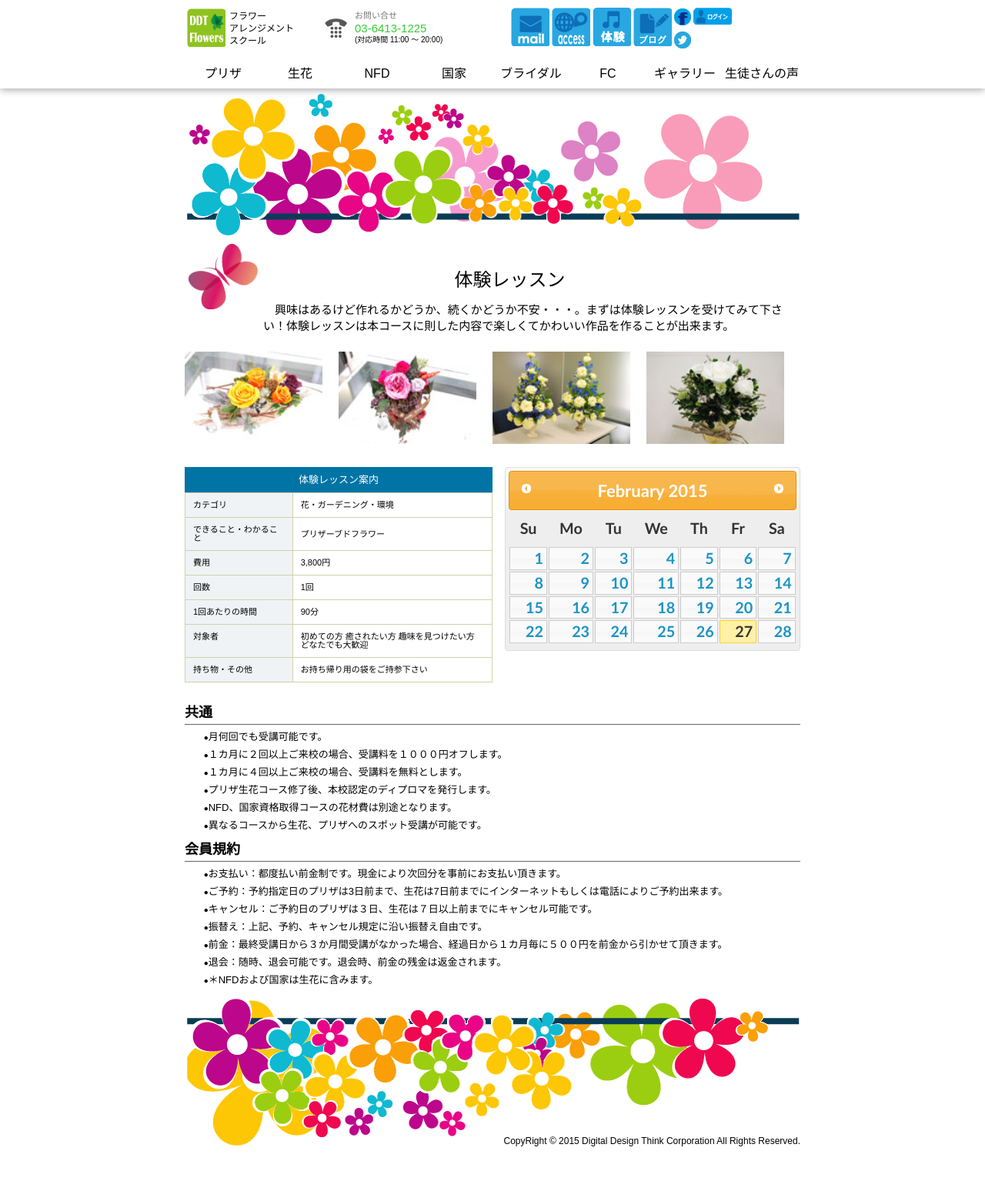
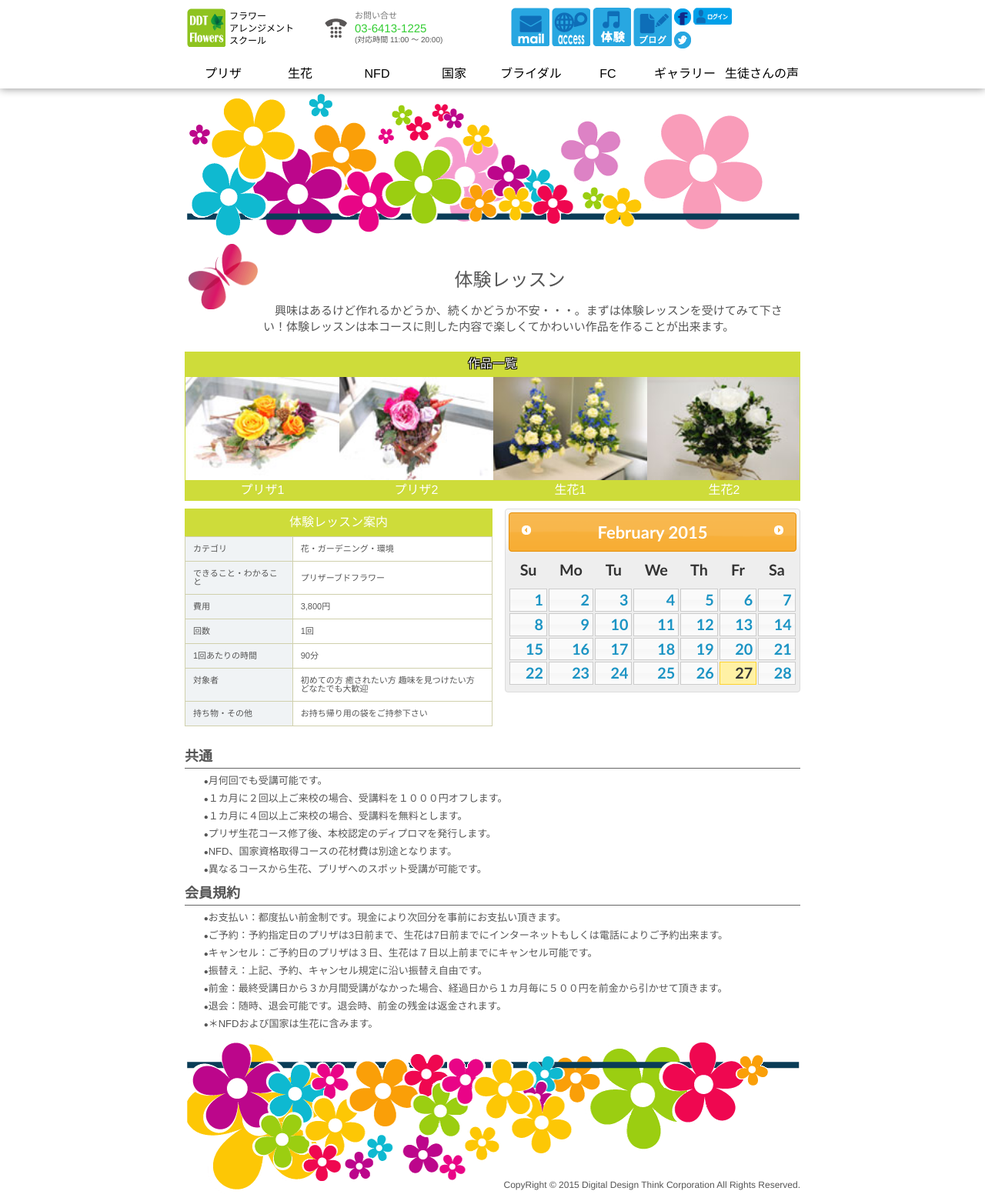
Before and after one commit to honmura-local/ddtflower, a PHP site: page /experience.html in a window 1280 px wide. Shown: the whole page at 77% size. Before the commit the page ends 1490 px from the top, so only its background shows below. Run offline with PHP 8.4, Linux system fonts and the light colour scheme.

Commit message:
共通レイアウトの作成

```diff
--- a/css/courseguide.css
+++ b/css/courseguide.css
@@ -65,7 +65,6 @@
     height:     auto;       /* 高さを自動調整する。 */
     font-size:  15px;       /* フォントのサイズを指定する。タイトルより小さめのフォンとサイズにする。 */
     text-indent: 1em;		/* インデントを1文字分入れる */
-    font-family: Osaka;		/* フォントをOsakaにする */
     font-weight: normal;	/* 文字の太さを通常にする */
     line-height: 1.4;		/* 行間を1.4行分とる */
     margin: 0 auto;         /* 中央に寄せる。 */
@@ -85,19 +84,30 @@
     margin: 0 0 20px;  	 					/* 下に20px余白を空ける */
     width: 56%;    							/* 幅を56%にする */
     float: left;     					   	/* 左回りに回り込みできるようにする */
+}
+
+/*
+ * セレクタ:.courseGuide
+ * 概要   :コース案内についてのスタイル
+ * 作成者 :T.Yamamoto
+ * 作成日 :2015.02.09
+ * 変更者 :T.Masuda
+ * 変更日 :2015.02.26
+ * 内容　 :幅を広くしました。
+ */
+.guideTable {
     font-family: osaka, Arial, Helvetica;	/* フォントを設定する。 */
 }
 
 /*
- * セレクタ:.courseGuide caption
- * 概要   :コース案内のタイトル部分
- * 作成日 :2015.02.25
+ * セレクタ:.guideTable .summary
+ * 概要   :案内テーブル概要のスタイル
  * 作成者 :T.Masuda
+ * 作成日 :2015.02.26
  */
-.courseGuide caption {
-	background: rgb(206,220,58);	/* 濃い青の背景を設定する。 */
-	color: #FFF;			/* フォントの色を白にする。 */
-
+.guideTable .summary {
+ 	background:	rgb(206,220,58);	/* 黄緑の背景を設定する。 */
+	color: #FFF;					/* フォントの色を白にする。 */
 	font-size: 16px;		/* フォントのサイズを普通にする。 */
 	margin-bottom: 0px;		/* 下marginをなくす。 */
 	padding: 10px 5px;		/* 全方向にpaddingを指定する。 */
@@ -105,33 +115,31 @@
 }
 
 /*
- * セレクタ:.courseGuide .courseGuideHead
- * 概要   :コース案内の見出し部分
- * 作成日 :2015.02.25
+ * セレクタ:.guideTable td,.guideTable th
+ * 概要   :案内テーブルセルのスタイル
  * 作成者 :T.Masuda
+ * 作成日 :2015.02.26
  */
-.courseGuide .courseGuideHead th{
+.guideTable td,.guideTable th {
+    padding: 10px;      	/* 幅を10px広げる */
+    font-size: 11px;		/* フォントのサイズを小さめにする。 */
+    text-align: left;	/* 文字を左に寄せる、 */
+    border: 1px solid #D0D0AC;	/* 黄緑の罫線で区切る。 */
+}
+
+/*
+ * セレクタ:.guideHead th
+ * 概要   :案内テーブル見出し行のセルのスタイル
+ * 作成者 :T.Masuda
+ * 作成日 :2015.02.27
+ */
+.guideHead th{
+	background: #F0F3F5;	/* 背景色を薄い青にする。 */
 	background: #F0F3F5;	/* 背景色を薄い青にする。 */
     font-size: 13px;		/* フォントのサイズをやや小さめにする。 */
     font-weight: bold;		/* フォントを太字にする。 */
     text-align: center;		/* 文字を中央に寄せる。 */
     vertical-align: middle;	/* 高さを中心に合わせる。 */
-}
-
-/*
- * セレクタ:.courseGuide th, .courseGuide td
- * 概要   :コース案内のセルについてのスタイル
- * 作成者 :T.Yamamoto
- * 作成日 :2015.02.09
- * 作成者 :T.Masuda
- * 作成日 :2015.02.24
- * 内容　 :paddingを狭めました。text-alignも追加しました。
- */
-.courseGuide th, .courseGuide td {
-    padding: 10px;      	/* 幅を10px広げる */
-    font-size: 11px;		/* フォントのサイズを小さめにする。 */
-    text-align: left;	/* 文字を左に寄せる、 */
-    border: 1px solid #D0D0AC;	/* 黄緑の罫線で区切る。 */
 }
 
 /*
@@ -327,7 +328,7 @@
  * 変更日 :2015.02.26
  * 内容　 :ご入会メリット追加
  */
-.commonText .summary, .salesPoint .summary, .memberRule .summary{
+.commonText .listHead, .salesPoint .listHead, .memberRule .listHead{
     font-size: 18px;    			/* 文字のサイズを18pxにする */
     font-weight: bold;				/* 太字にする。 */
     text-align: left;  				/* 文字を左寄せにする */
--- a/css/courseguideSP.css
+++ b/css/courseguideSP.css
@@ -43,7 +43,7 @@
      */
     .pageTitle .title {
         font-weight: bold;  /* 文字を太くする */
-        font-size: 16px;    /* フォントサイズ18pxにする */
+        font-size: 17px;    /* フォントサイズ17pxにする */
         padding: 1% 0 5px;  /* 上下にpaddingを挿入する。 */
 		width: 65%;			/* 幅を可変にする。 */
 		float: none;		/* floatを解除する。 */
@@ -134,7 +134,7 @@
     }
 
     /*
-     * セレクタ:.commonText .summary, .salesPoint .summary, .memberRule .summary
+     * セレクタ:.commonText .listHead, .salesPoint .listHead, .memberRule .listHead
      * 概要   :スマホ用リストのスタイル
      * 作成者 :T.Yamamoto
      * 作成日 :2015.02.16
@@ -142,7 +142,7 @@
      * 変更日 :2015.02.24
      * 内容　 :text-alignを変更しました。下marginを調整しました。
      */
-    .commonText .summary, .salesPoint .summary, .memberRule .summary , .merit .summary{
+    .commonText .listHead, .salesPoint .listHead, .memberRule .listHead {
         font-size: 13px;        /* 文字サイズを14pxにする */
         margin-bottom: 8px;		/* 下に8pxのmarginを挿入する。 */
     }
@@ -158,7 +158,8 @@
      */
     .commonText td, .salesPoint td, .memberRule td {
         text-align: left;       /* 左寄りにする */
-        font-size: 11px;        /* 文字サイズを14pxにする */
+        font-size: 11px;        /* 文字サイズを11pxにする */
+        padding-left: 2.5em;	/* インデントを調整する。 */
     }
 
 /*
@@ -191,16 +192,12 @@
  */
 .merit dd{
     font-size: 11px;    	/* 文字のサイズを11pxにする */
-	margin-bottom: 3px;		/* 各項目で十分に間を空ける。 */
+
+    margin-bottom: 6px;		/* 各項目で十分に間を空ける。 */
     padding-left: 2.1em;	/* 更にインデントをつける。 */
 	line-height: 16px;		/* スマホレイアウト時には行間を詰める。 */
 }
 .merit .meritTitle {
-	padding-bottom: 18px;
-	padding-top		:30px;
-}
-.merit .meritTitleText {
-	font-size: 18px;
 }
 .merit .meritImgLeft {
 	width: 52px;
@@ -216,7 +213,7 @@
  */
 .photoGallery{
 	width: 90%;				/* 余白を考えた幅に設定する。 */
-	margin-top: 50px;
+	margin-top: 0px;		/* 上のmarginをなくす。 */
 }
 
 /*
@@ -248,6 +245,7 @@
 .photoGallery .galleryImgLeft{
 	vertical-align: bottom;		/* 高さを底に合わせる。 */
 	margin: 0 11px 0 26px;		/* 左右にmarginを設定する。左は右の画像との幅合わせ、右は文字との間隔調整となる。 */
+	width: 22px;
 }
 
 /*
@@ -259,6 +257,7 @@
 .photoGallery .galleryImgRight{
 	vertical-align: middle;		/* 高さを中心に合わせる。 */
 	margin: 0 0 0 11px;		/* 左にmarginを設定する。文字との間隔調整となる。 */
+	width: 35px;
 }
 
 /*
@@ -285,3 +284,26 @@
 .memberRule {
 	margin-bottom: 10px;
 }
+
+.photoGallery > * {
+	top: -10px;
+}
+
+.merit .meritTitle > * {
+position: relative;
+top: -7px;
+}
+
+.merit .meritTitle {
+height: 36px;
+background: rgb(206,220,58);
+}
+
+.merit .meritTitleText {
+font-size: 15px;
+top: -18px;
+}
+
+.guideTable .summary {
+	font-size: 16px;
+}
--- a/css/experience.css
+++ b/css/experience.css
@@ -32,12 +32,6 @@
  * 内容　 :コース案内と同様のレイアウトへの修正をしました。
  */
 .specialGuide .summary {
- 	background:	#0074a5;	/* 濃い青の背景を設定する。 */
-	color: #FFF;			/* フォントの色を白にする。 */
-	padding: 10px 5px;		/* 全方向にpaddingを指定する。 */
-    font-size: 13px;		/* フォントのサイズを普通にする。 */
-    text-align: center;		/* 文字を中央に寄せる。 */
-	margin-bottom: 0px;		/* 下marginをなくす。 */
 }
 
 /*
@@ -103,8 +97,20 @@
     height: 120px;      /* 高さを120pxに指定する。 */
     margin: 0 auto;     /* 中央に寄せる。 */
     clear: both;        /* 回り込みを無効にする */
+	margin-bottom: 60px!important;	/* 下にmarginを挿入する。slickのcssの値を上書きするためにimportantをつける。 */
 }
 
+/*
+ * セレクタ:.experienceGallery > div
+ * 概要   :experienceGalleryの画像リスト部分
+ * 作成者 :T.Masuda
+ * 作成日 :2015.02.27
+ */
+.experienceGallery > div {
+	padding: 8px 0 0;					/* 上部にpaddingを挿入する。 */
+	background: rgb(206,220,58);		/* 背景色を黄緑色にする。 */
+	border: 1px solid rgb(206,220,58);	/* 黄緑色の罫線で囲む。 */
+}
 /*
  * セレクタ:.experienceGallery img
  * 概要   :カルーセルで表示する画像のサイズを200pxの正方形にする。
@@ -115,8 +121,21 @@
  * 内容　 :フォトギャラリーと同様の画像要素サイズに変更しました。
  */
 .experienceGallery img{
-	height: 120px;
-	width: auto;
+	height: auto;		/* 高さを固定値にして揃える。 */
+	width: 200px;		/* 幅を自動調整する。 */
+	margin: 0 auto;		/* 中央に寄せる。 */
+}
+
+/*
+ * セレクタ:.experienceGallery img
+ * 概要   :作品ギャラリーの作品名。
+ * 作成者 :T.Masuda
+ * 作成日 :2015.02.27
+ */
+.experienceGallery p {
+	text-align: center;	/* 中央に寄せる。 */
+	padding: 5px 0;		/* 上下に余裕を持たせる。 */
+	color: #FFF;		/* 白抜き文字 */
 }
 
 .calendar > div {
@@ -124,3 +143,14 @@
 	font-size: 22px;
 	box-sizing: border-box;
 }
+.galleryTitle {
+	text-align: center;
+	background: rgb(206,220,58);
+	padding-top: 8px;
+}
+span.galleryTitleText {
+	font-size: 16px;
+	color: #FFF;
+	/* テキストにふちをつける。 */
+	text-shadow:   -1px -1px #000,  1px -1px #000,  -1px 1px #000,  1px 1px #000;
+}
--- a/css/experienceSP.css
+++ b/css/experienceSP.css
@@ -15,21 +15,6 @@
        width: 90%;				/* marginを考慮した可変幅を設定する。 */
        margin: 0 auto 10px;		/* 中央に寄せる。下のmarginもセットする。 */
        float: none;				/* floatを解除する。 */
-     }
-
-    /*
-     * セレクタ:.specialGuide .summary
-     * 概要   :スマホ用体験レッスン案内テーブル概要のスタイル
-     * 作成者 :T.Yamamoto
-     * 作成日 :2015.02.16
-     * 変更者 :T.Masuda
-     * 変更日 :2015.02.24
-     * 内容  :text-alignを設定しました。
-     */
-     .specialGuide .summary {
-        padding: 15px; /* 要素の幅を15px広げる */
-        font-size: 13px;/* フォントのサイズを13pxにする */
-        text-align: center;	/* 文字を中央に寄せる。 */
      }
 
     /*
@@ -80,10 +65,11 @@
  * 作成日 :2015.02.21
  */
 .experienceGallery{
-    width: 90%;       		/* 幅をページ幅に合わせて伸縮する。最低限の余白は残すようにする */
+    width: 100%;       		/* 幅をページ幅に合わせて伸縮する */
     height: auto;      		/* 高さを自動調整する。 */
     margin: 0 auto 10px;    /* 中央に寄せる。下とも間を空ける。 */
     clear: both;        	/* 回り込みを無効にする */
+    margin-bottom: 30px!important;
 }
 
 /*
@@ -100,3 +86,34 @@
     width:  100%;  	/* 幅を自動調整にする */
     margin: 0 auto;	/* 画像を中央に寄せる。 */
 }
+
+/*
+ * セレクタ:.experienceConstructs
+ * 概要   :体験レッスンページの作品一覧。
+ * 作成者 :T.Masuda
+ * 作成日 :2015.02.27
+ */
+.experienceConstructs {
+	width: 90%;		/* 幅90% */
+	margin: 0 auto;	/* 中央寄せ */
+}
+
+/*
+ * セレクタ:.experienceGallery > div > div
+ * 概要   :作品一覧の画像配置領域。
+ * 作成者 :T.Masuda
+ * 作成日 :2015.02.27
+ */
+.experienceGallery > div > div{
+	width:100%!important;	/* 画像の領域の幅を一定にする。 */
+}
+
+/*
+ * セレクタ:.experienceGallery > div > div
+ * 概要   :作品一覧の画像1つの領域。
+ * 作成者 :T.Masuda
+ * 作成日 :2015.02.27
+ */
+.experienceGallery > div > div > div{
+	width:50%!important;	/* 2個ずつ並べて表示する。 */
+}
--- a/css/style.css
+++ b/css/style.css
@@ -38,9 +38,8 @@ time, mark, audio, video {
 body {
     line-height:1;
     /* font-familyを指定 */
-    font-family:Meiryo, メイリオ, 'Lucida Grande',
-    'Hiragino Kaku Gothic ProN', 'ヒラギノ角ゴ ProN W3',
-    sans-serif;
+	font-family: Helvetica, Arial, "Hiragino Kaku Gothic ProN", "Meiryo", "MS PGothic", sans-serif;
+	color: #555;
     background: white;  /* 背景色を白にする。 */
 }
 
@@ -154,7 +153,7 @@ h1,h2,h3,h4,h5,th{
 #container{
     width: 100%;            /* 横幅を画面一杯に広げる */
     background: inherit;    /* bodyの背景色を継承する。 */
-    font-family: sans-serif;	/* フォントを決める */
+    /*font-family: sans-serif;*/	/* フォントを決める */
 }
 
 /* ヘッダー領域。 */
@@ -175,7 +174,7 @@ h1,h2,h3,h4,h5,th{
     box-shadow: 0px 0.5px 10px 0px rgba(0,0,0,0.4); /* トップメニュー下に陰影をつける。 */
     min-width: 800px;		/* 最低幅をmainの幅と合わせる。 */
     position: fixed;    /* ヘッダーを固定する。 */
-    z-index: 1;         /* 重なり順を指定する。 */
+    z-index: 5;         /* 重なり順を指定する。 */
     top     :   0;      /* 上から0の座標に配置する。 */
     left    :   0;      /* 左から0の座標に配置する。 */
 }
@@ -536,7 +535,6 @@ footer{
  */
 .loginDialog {
 	font-size: 14px;					/* フォントサイズを指定する。 */
-	font-family: sans-serif;			/* containerのフォントと合わせる */
 }
 
 /*
--- a/css/styleSP.css
+++ b/css/styleSP.css
@@ -13,8 +13,6 @@
         width: 100%;         /* コンテンツの幅を100%にする */
         margin: 0 auto;     /* 中央揃えにする */
         font-size: 12px;    /* フォントサイズを12pxにする */
-	 	font-family: sans-serif; /* フォントを設定する */
-        text-shadow: 1px 1px 1px #dfdfdf;   /* テキストに影を入れる */
     }
 
 	/*
@@ -72,11 +70,12 @@
  * 内容　:中央寄せのデザインに変更しました。
  */
 .copyright {
-    font-size: 8px;      /* 文字サイズを8pxにする */
-	text-align: left;	/* 文字を左に詰める。 */
-	width: 65%;			/* 文字の取る幅の最低サイズを要素の幅にする。 */
-	display: block;		/* marginによる中央寄せを有効にするためにブロック要素にする。 */
-	margin: 0 auto;		/* 中央に寄せる。 */
+	font-size: 8px;			/* フォントサイズをより小さくする。 */
+	text-align: center;		/* 中心に寄せる。 */
+	width: 100%;			/* 幅を一杯に取る。 */
+	display: block;			/* ブロック要素として扱う。 */
+	margin: 0 auto;			/* 中心に寄せる。 */
+	word-break: break-all;	/* 単語単位の改行をしない。 */
 }
 
 /* ガイド領域 */
--- a/experience.html
+++ b/experience.html
@@ -65,7 +65,7 @@ creator.getDomFile('source/template.html');		// ファイルのhtmlデータをd
 creator.outputTag('header');					// トップメニューを作る
 creator.outputTag('headImage');					// 天の画像を作る
 creator.outputTag('pageTitle');					// タイトル領域を作る
-creator.outputTag('experienceGallery');			//体験レッスン用ギャラリーを作る
+creator.outputTag('experienceConstructs');		//体験レッスン用ギャラリーを作る
 creator.outputTag('specialGuide');				//体験ガイドを作る
 creator.outputTag('calendar');					//カレンダーを作る
 creator.outputTag('commonText');				//共通リストテーブルを作る
--- a/js/functions.js
+++ b/js/functions.js
@@ -281,6 +281,8 @@ function createUnmovableGallery(selector){
         arrows:false,
         // レスポンシブレイアウトに対応する。
         responsive:true,
+        //可変幅にする。
+		variableWidth:true,
         // 用意されている画像の数だけ並べる。
         slidesToShow:$('.' + selector + ' img').length
 	});
--- a/source/franchise.json
+++ b/source/franchise.json
@@ -12,10 +12,12 @@
         }
     },
     "courseGuide": {
+ 		"class": "courseGuide guideTable",
         "summary": {
             "text": "コース案内"
         },
         "courseGuideHead": {
+			"class":"guideHead",
             "stageHead": {
                 "text": "レベル"
             },
@@ -70,6 +72,9 @@
             },
             "galleryImgRight": {
                 "src": "image/icon(redbird).png"
+            },
+            "galleryImgRightFlower": {
+                "src": "image/icon(redsunflower).png"
             }
         },
         "footGallery": {
--- a/source/fresh.json
+++ b/source/fresh.json
@@ -13,10 +13,12 @@
 	},
 
 	"courseGuide":{
+		"class": "courseGuide guideTable",
 		"summary" :{
 			"text": "コース案内"
 		},
         "courseGuideHead": {
+			"class":"guideHead",
             "stageHead": {
                 "text": "レベル"
             },
@@ -68,6 +70,9 @@
             },
             "galleryTitleText": {
                 "text": "Photo Gallery"
+            },
+            "galleryImgRight": {
+                "src": "image/icon(redbird).png"
             },
             "galleryImgRightFlower": {
                 "src": "image/icon(redsunflower).png"
--- a/source/national.json
+++ b/source/national.json
@@ -13,10 +13,12 @@
 	},
 
 	"courseGuide":{
+		"class": "courseGuide guideTable",
 		"summary" :{
 			"text": "コース案内"
 		},
         "courseGuideHead": {
+			"class":"guideHead",
             "stageHead": {
                 "text": "レベル"
             },
--- a/source/nfd.json
+++ b/source/nfd.json
@@ -13,10 +13,12 @@
 	},
 
 	"courseGuide":{
+		"class": "courseGuide guideTable",
 		"summary" :{
 			"text": "コース案内"
 		},
         "courseGuideHead": {
+			"class":"guideHead",
             "stageHead": {
                 "text": "レベル"
             },
--- a/source/preserved.json
+++ b/source/preserved.json
@@ -12,10 +12,12 @@
         }
     },
     "courseGuide": {
+		"class": "courseGuide guideTable",
         "summary": {
             "text": "コース案内"
         },
         "courseGuideHead": {
+			"class":"guideHead",
             "stageHead": {
                 "text": "レベル"
             },
--- a/source/template.html
+++ b/source/template.html
@@ -273,7 +273,7 @@
 <!-- 共通リスト項目 -->
 <table class="commonText">
 	<!-- テーブルの概要 -->
-	<caption class="summary"></caption>
+	<caption class="listHead"></caption>
 	<!-- 項目一覧 -->
 	<!-- 1行目 -->
 	<tr class="commonTextList">
@@ -363,34 +363,47 @@
 		</div>
 	</div>
 </div>
+
+<!-- 体験レッスンの作品一覧 -->
+<div class="experienceConstructs">
+	<!-- ギャラリーのタイトル。 -->
+	<div class="galleryTitle">
+		<!-- ギャラリー中心のタイトル文字。 -->
+		<span class="galleryTitleText"></span>
+	</div>
 	<div class="experienceGallery">
 		<!-- ギャラリーの画像。divタグ、aタグにimgタグを格納する構成。任意の数を用意する。現在は試験的に10個。 -->
 		<div class="experience1stDiv">
 			<a class="experience1stArt" href="" rel="">
 				<img class="experience1stImage" src="">
+				<p class="construct1stName"></p>
 			</a>
 		</div>
 		<div class="experience2ndDiv">
 			<a class="experience2ndArt" href="" rel="">
 				<img class="experience2ndImage" src="">
+				<p class="construct2ndName"></p>
 			</a>
 		</div>
 		<div class="experience3rdDiv">
 			<a class="experience3rdArt" href="" rel="">
 				<img class="experience3rdImage" src="">
+				<p class="construct3rdName"></p>
 			</a>
 		</div>
 		<div class="experience4thDiv">
 			<a class="experience4thArt" href="" rel="">
 				<img class="experience4thImage" src="">
+				<p class="construct4thName"></p>
 			</a>
+		</div>
 	</div>
 </div>
 
 <!-- 特徴のリスト項目 -->
 <table class="salesPoint">
 	<!-- テーブルの概要 -->
-	<caption class="summary"></caption>
+	<caption class="listHead"></caption>
 	<!-- 項目一覧 -->
 	<!-- 1行目 -->
 	<tr class="salesPointList">
@@ -415,7 +428,7 @@
 <!-- 会員規約のリスト項目 -->
 <table class="memberRule">
 	<!-- テーブルの概要 -->
-	<caption class="summary"></caption>
+	<caption class="listHead"></caption>
 	<!-- 項目一覧 -->
 	<!-- 1行目 -->
 	<tr class="memberRuleList">
```
Also changed, not shown: other parts of css/courseguide.css (+44 -38 lines), source/commonJson.json (+5 -3 lines), source/experience.json (+20 -0 lines). Lines whose indentation alone changed are shown as unchanged.
